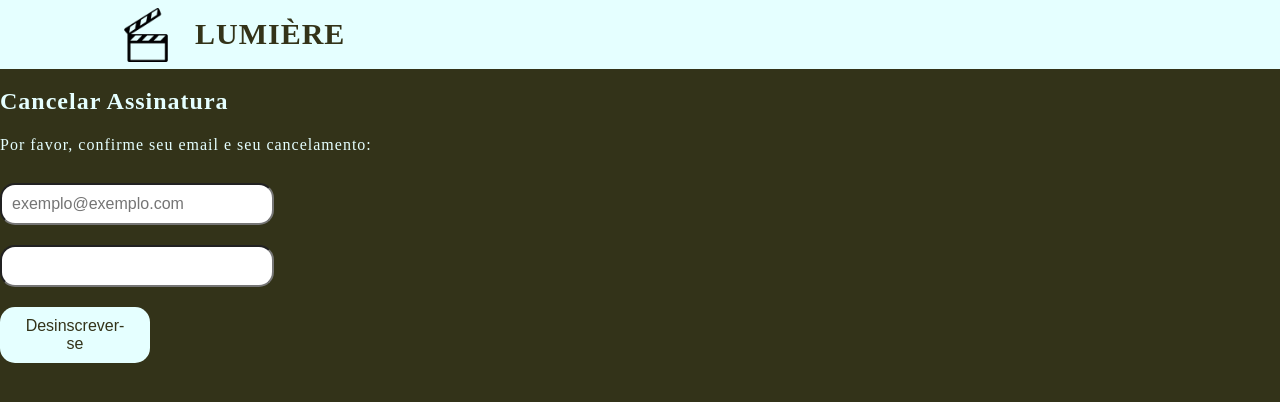
After one commit to ana-toledo/Lumiere, a Flask app: page /cancel in a window 1280 px wide. The commit adds this page. Shown: the top 402 px of the page. Run offline with Flask 3, Linux system fonts and the light colour scheme.

Commit message:
funcionando mas com coisas faltando

```diff
--- a/app.py
+++ b/app.py
@@ -22,6 +22,7 @@ def end():
 def subscribe():
     if request.method == 'POST':
         email = request.form['email']
+        password = request.form['password']
         topicos = request.form.getlist('topico')
         familia = 1 if "familiar" in topicos else 0
         terror = 1 if "terror" in topicos else 0
@@ -30,7 +31,7 @@ def subscribe():
         # Conecta o banco de dados
         conn = sqlite3.connect('database.db')
         c = conn.cursor()
-        c.execute('INSERT INTO user_info (email, familia, terror, classico) VALUES (?, ?, ?, ?)', (email, familia, terror, classico))
+        c.execute('INSERT INTO user_info (email, familia, terror, classico, password) VALUES (?, ?, ?, ?, ?)', (email, familia, terror, classico, password))
         conn.commit()
         conn.close()
 
@@ -55,5 +56,29 @@ def send():
     sender.send()
     return render_template('send.html', text='Newsletter enviada')
 
+@app.route('/cancel', methods=['GET', 'POST'])
+def cancel():
+    if request.method == 'POST':
+        # Recebe os inputs do usuário
+        emailtbc = request.form['email']
+        passwordtbc = request.form['password']
+        # Conecta ao banco de dados
+        conn = sqlite3.connect('database.db')
+        c = conn.cursor()
+        # Procura a linha do email fornecido
+        c.execute('SELECT password FROM user_info WHERE email=?', (emailtbc,))
+        result = c.fetchone()
+        if result:
+            passwordtbt = result[0]
+            # Compara a senha fornecida com a encontrada no banco de dados
+            if passwordtbt == passwordtbc:
+                # Deleta a linha da database
+                c.execute('DELETE FROM user_info WHERE email = ?', (emailtbc,))
+        conn.commit()
+        conn.close()
+        # Volta para a home
+        return redirect(url_for('index'))
+    return render_template('cancel.html')
+
 if __name__ == '__main__':
     app.run(debug=True)
--- a/setup_db.py
+++ b/setup_db.py
@@ -8,6 +8,7 @@ c.execute('''
     CREATE TABLE IF NOT EXISTS user_info (
         id INTEGER PRIMARY KEY AUTOINCREMENT,
         email TEXT NOT NULL,
+        password TEXT NOT NULL,
         familia BIT NOT NULL,
         terror BIT NOT NULL,
         classico BIT NOT NULL
--- /dev/null
+++ b/templates/cancel.html
@@ -0,0 +1,29 @@
+<!DOCTYPE html>
+<html lang="pt-BR">
+<head>
+    <meta charset="UTF-8">
+    <meta name="viewport" content="width=device-width, initial-scale=1.0">
+    <link rel="stylesheet" href="/static/style.css">
+    <title>Lumière - Cancelar Assinatura</title>
+    <link rel="icon" href="/static/logo.ico" type="image/x-icon">
+</head>
+<body>
+    <div class="top-bar">
+        <div class="logo">
+            <a href="/">
+                <img src="/static/logo.png" alt="Claquete">
+            </a>
+        </div>
+        <h1>LUMIÈRE</h1>
+    </div>
+    <div class="content-cancel">
+        <h2>Cancelar Assinatura</h2>
+        <p>Por favor, confirme seu email e seu cancelamento:</p>
+        <form method="post">
+            <input type="email" id="email" placeholder="exemplo@exemplo.com" name="email" required>
+            <input type="password" id="password" name="password" required>
+            <button type="submit" class="cancel-button">Desinscrever-se</button>
+        </form>
+    </div>
+</body>
+</html>
--- a/templates/subscribe.html
+++ b/templates/subscribe.html
@@ -18,6 +18,7 @@
         <h2>Cadastre um email e tenha as melhores recomendações na sua caixa de entrada!</h2>
         <form method="POST">
             <input type="email" id="email" placeholder="exemplo@exemplo.com" name="email" required>
+            <input type="password" id="password" name="password" minlength="6" required>
             <fieldset>
                 <legend><h3>Gostaria de receber conteúdo extra sobre esses temas?</h3></legend>
                 <div class="content-selection">
```
Also changed, not shown: database.db.
